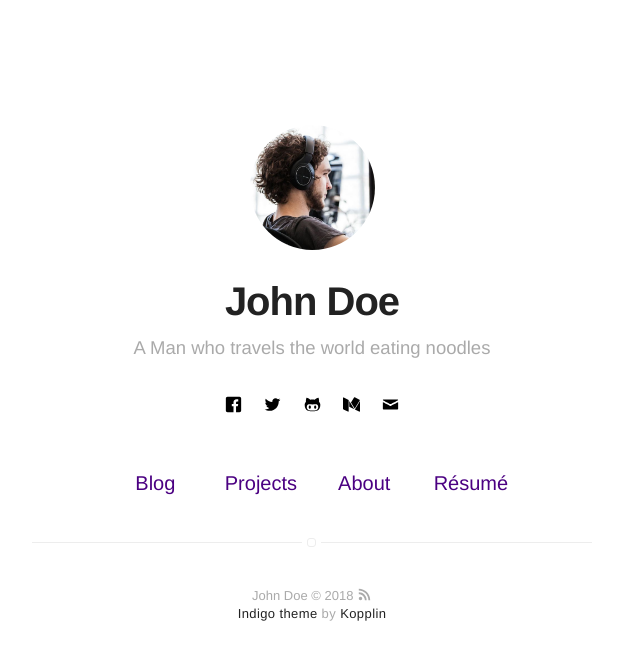
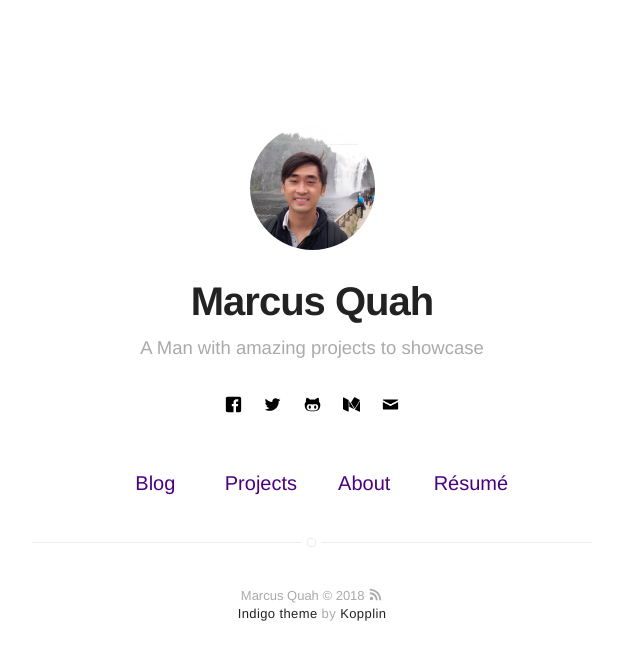
Before and after one commit to marcusquah/marcusquah.github.io, a Jekyll site: the page built from index.html, in a window 1280 px wide. Shown: the top 660 px of the page, without its empty margins (328-968 px from the left). Built offline with Jekyll 4.4.1, drawn with Linux system fonts in a browser that asks for light colours.

Commit message:
changing the name and image

```diff
--- a/_config.yml
+++ b/_config.yml
@@ -1,6 +1,6 @@
 # main text of home
-name: John Doe
-bio: A Man who travels the world eating noodles
+name: Marcus Quah
+bio: A Man with amazing projects to showcase
 
 # twitter summary info
 description: A blog about technology and stuff related
```
Also changed, not shown: assets/images/profile.jpg.
